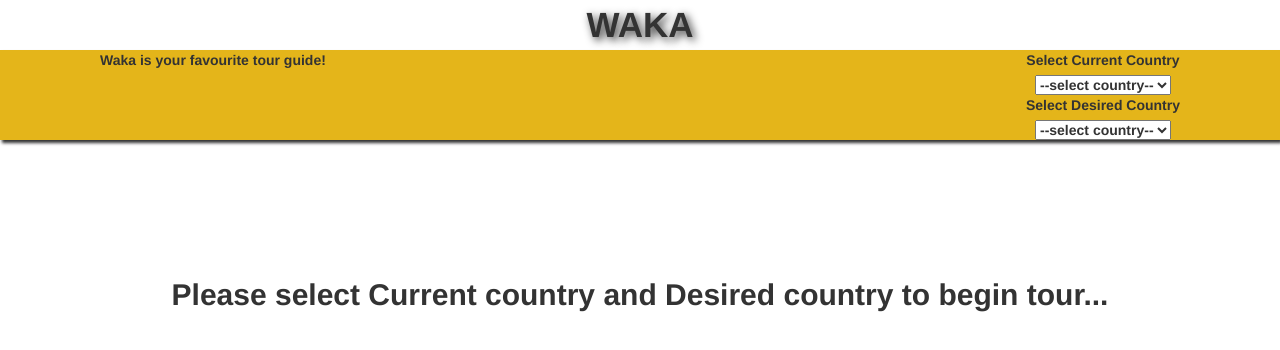
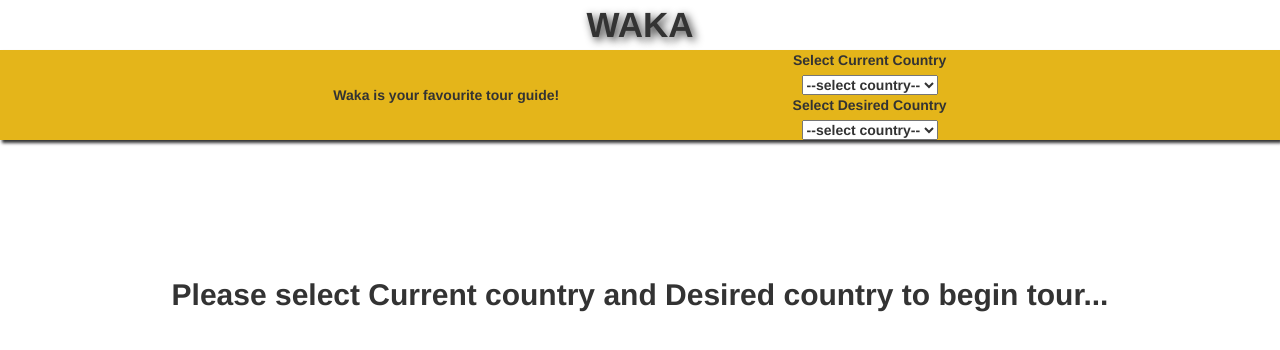
Before and after one commit to uche9/Waka, a React (Create React App) app: page / in a window 1280 px wide. Shown: the top 350 px of the page. Built offline with nearby package versions, Linux system fonts and the light colour scheme.

Commit message:
'updated'

```diff
--- a/src/components/Countries.js
+++ b/src/components/Countries.js
@@ -43,7 +43,7 @@ export default function Countries(){
 
 
                  <div className='form--element' >
-                            <div>Waka is your favourite tour guide!</div>
+                            <div className='waka--intro'>Waka is your favourite tour guide!</div>
                             <form >
                             <label htmlFor='currentCountry'> Select Current Country
                             </label>
--- a/src/styles/styles.css
+++ b/src/styles/styles.css
@@ -48,12 +48,17 @@ html, body {
     font-weight: 700;
     margin-bottom: 5px;
     display: flex;
-    justify-content: space-between;
+    justify-content: space-evenly;
     padding-left:100px;
     padding-right:100px;
     text-align: center;
 }
 
+.waka--intro{
+    display: flex;
+    justify-content: center;
+    align-items:center;
+}
 
 .select--container{
     box-shadow: 2px 3px 3px;
@@ -108,7 +113,7 @@ html, body {
     background-color: aqua;
 }
 .portal--image{
-    width: 100%;
+    width: 300px;
     aspect-ratio: 2;
     border-radius: 9px;
     box-shadow: 3px 3px 3px;
```
